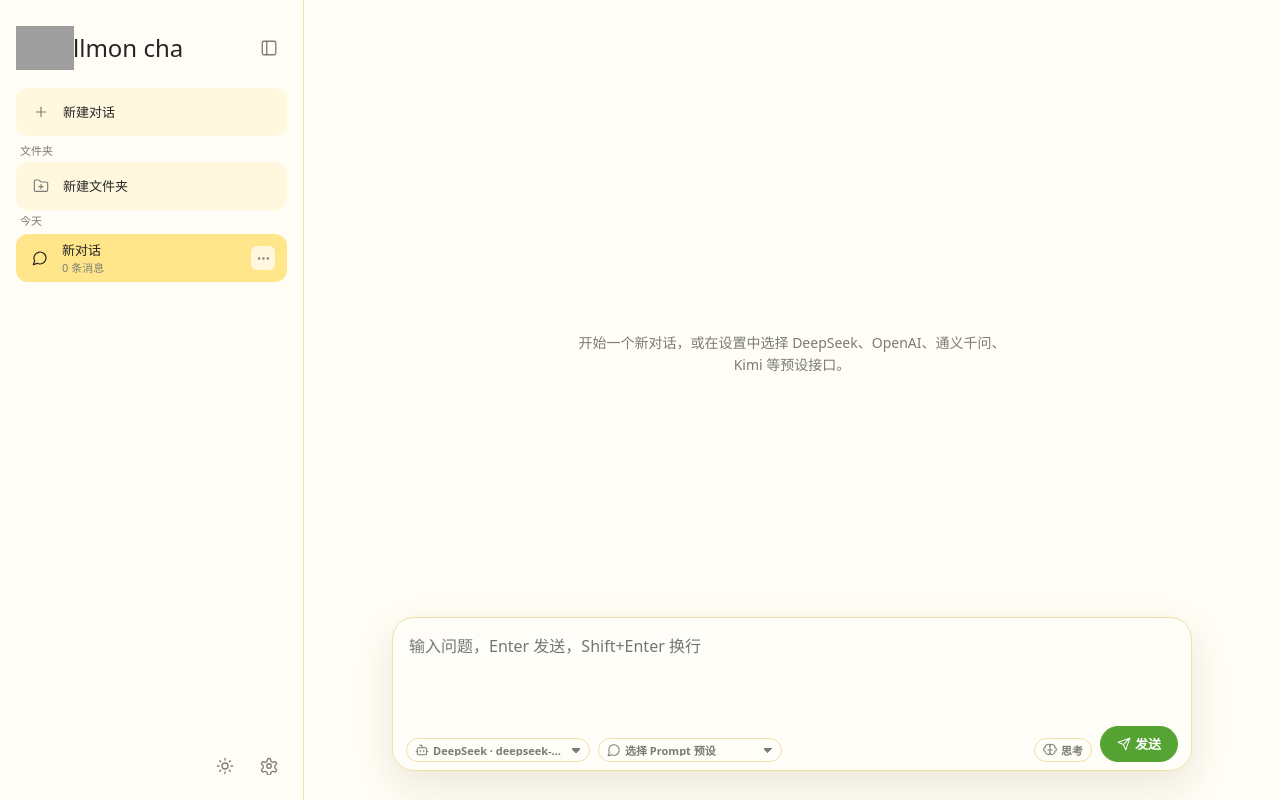
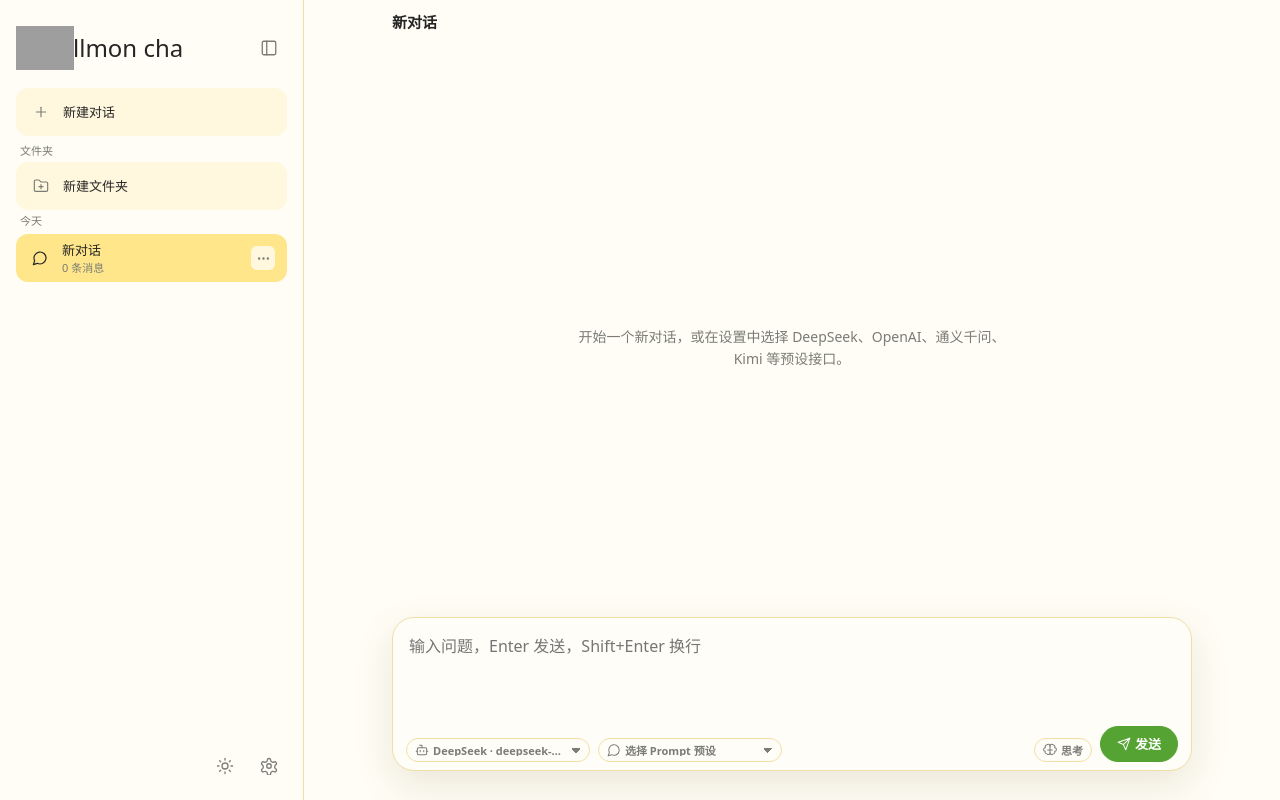
Before and after one commit to Greatub/lemon-cha, a browser extension: page chat.html in a window 1280 px wide. Drawn offline with Linux system fonts and the light colour scheme; grey boxes are pictures that could not be loaded.

Commit message:
Restore compact chat toolbar and align rails

```diff
--- a/chat.html
+++ b/chat.html
@@ -50,7 +50,11 @@
       </aside>
 
       <section class="workspace">
-        <header class="chat-toolbar"></header>
+        <header class="chat-toolbar">
+          <div class="chat-status">
+            <h2 id="chatTitle" class="chat-title">新对话</h2>
+          </div>
+        </header>
 
         <section id="settingsPanel" class="settings hidden" aria-label="模型设置">
           <div class="settings-surface" role="dialog" aria-modal="true" aria-labelledby="settingsTitle">
--- a/popup.js
+++ b/popup.js
@@ -606,6 +606,7 @@ const state = {
 
 const els = {
   workspace: document.querySelector(".workspace"),
+  chatTitle: document.querySelector("#chatTitle"),
   toolbarModelSelect: document.querySelector("#toolbarModelSelect"),
   healthStatus: document.querySelector("#healthStatus"),
   sidebarToggle: document.querySelector("#sidebarToggle"),
@@ -1237,6 +1238,7 @@ function render() {
   applyTheme();
   applyLanguage();
   showSettingsPage(state.settingsPageOpen);
+  updateChatTitle();
   renderPromptTemplates();
   syncSettingsToForm();
   renderConversations();
@@ -1246,6 +1248,14 @@ function render() {
   els.promptInput.disabled = state.sending;
   els.sendButton.classList.toggle("hidden", state.sending);
   els.stopButton.classList.toggle("hidden", !state.sending);
+}
+
+function updateChatTitle() {
+  if (!els.chatTitle) return;
+  const conversation = getActiveConversation();
+  const title = conversation?.title || t("newChatTitle");
+  els.chatTitle.textContent = title;
+  els.chatTitle.title = title;
 }
 
 function enhanceSelects() {
@@ -2449,6 +2459,7 @@ async function generateConversationTitle(conversation, config) {
       conversation.updatedAt = Date.now();
       await saveConversations();
       renderConversations();
+      updateChatTitle();
     }
   } catch (error) {
     // Title generation is opportunistic; chat should stay quiet if it fails.
--- a/styles.css
+++ b/styles.css
@@ -1112,10 +1112,10 @@ button:disabled {
   z-index: 60;
   display: flex;
   align-items: center;
-  justify-content: flex-end;
+  justify-content: center;
   gap: var(--space-md);
-  min-height: 56px;
-  padding: var(--space-control-y) 0;
+  min-height: 44px;
+  padding: var(--space-xs) 0;
   border-bottom: 0;
   background: var(--scheme-chat-surface);
   backdrop-filter: none;
@@ -1131,7 +1131,7 @@ button:disabled {
     linear-gradient(
       to bottom,
       var(--scheme-chat-surface) 0,
-      var(--scheme-chat-surface) 56px,
+      var(--scheme-chat-surface) 44px,
       color-mix(in srgb, var(--scheme-chat-surface) 0%, transparent) 100%
     );
 }
@@ -1153,11 +1153,24 @@ button:disabled {
 .chat-status {
   display: flex;
   align-items: center;
-  justify-content: flex-end;
+  justify-content: flex-start;
   gap: var(--space-md);
   min-width: 0;
   color: var(--color-secondary);
   font-size: 0.75rem;
+}
+
+.chat-title {
+  max-width: 100%;
+  margin: 0;
+  overflow: hidden;
+  color: var(--color-primary);
+  font-family: var(--font-display);
+  font-size: 0.9375rem;
+  font-weight: 600;
+  line-height: 1.35;
+  text-overflow: ellipsis;
+  white-space: nowrap;
 }
 
 .model-status {
@@ -1900,8 +1913,8 @@ select:focus {
   min-height: 0;
   max-height: 100%;
   padding: var(--space-xl) 0 calc(var(--space-xl) + 148px);
+  overflow-x: hidden;
   overflow-y: auto;
-  scrollbar-gutter: stable both-edges;
 }
 
 .messages::before,
@@ -1925,7 +1938,7 @@ select:focus {
   display: flex;
   align-items: flex-start;
   gap: var(--space-sm);
-  width: min(100%, var(--rail-width));
+  width: var(--rail-width);
   margin-inline: auto;
 }
 
```
